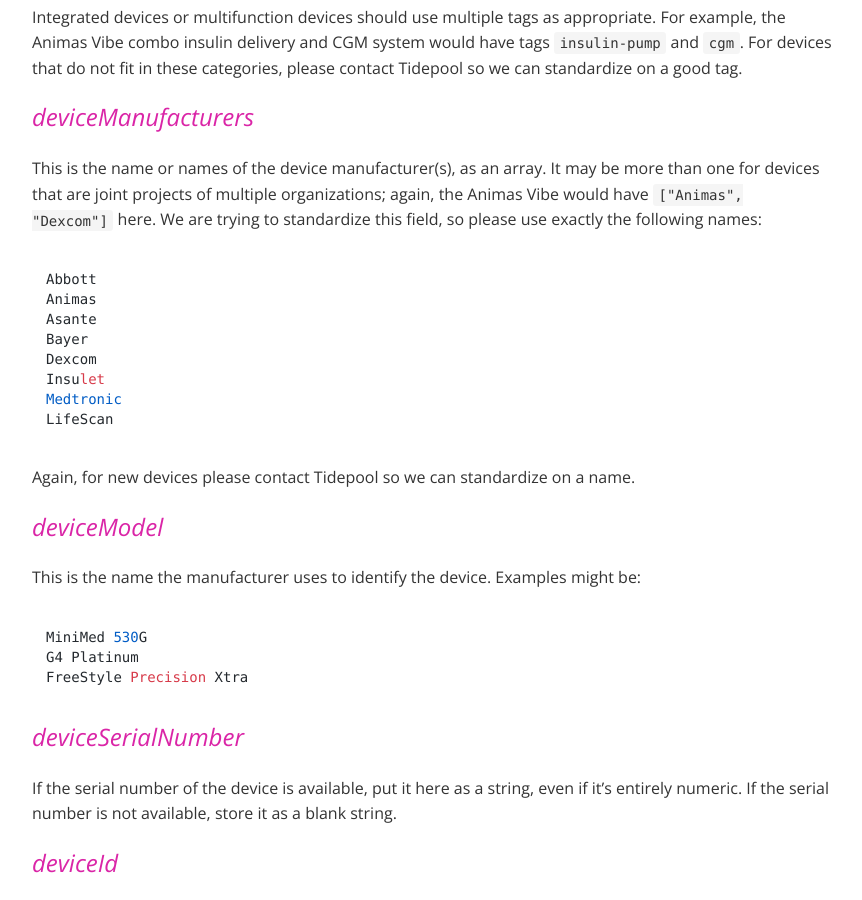
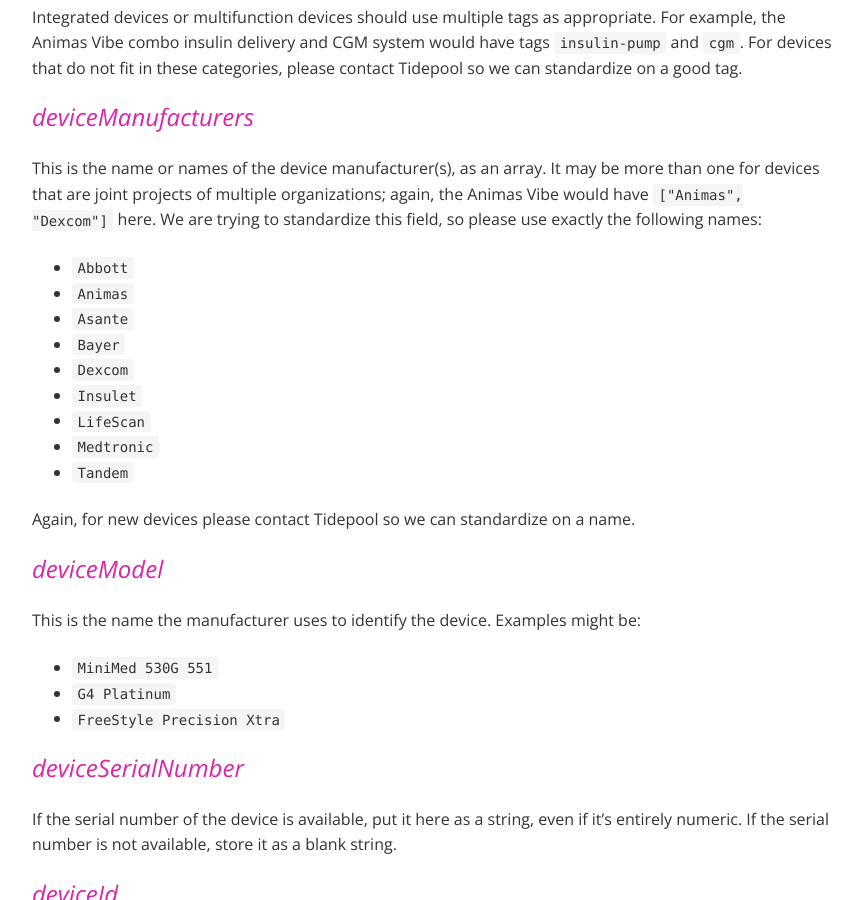
Before and after one commit to tidepool-org/tidepool-org.github.io, a Jekyll site: the page built from _docs/data-model/v1/upload.md, in a window 1280 px wide and 900 px high, scrolled down 2288 px. Shown: the whole window, without its empty margins (208-1070 px from the left). Built offline with Jekyll 4.4.1, drawn with Linux system fonts in a browser that asks for light colours; nearby versions of some CDN libraries.

Commit message:
fix formatting and add Tandem to deviceManufacturers

````diff
--- a/_docs/data-model/v1/upload.md
+++ b/_docs/data-model/v1/upload.md
@@ -80,16 +80,16 @@ Integrated devices or multifunction devices should use multiple tags as appropri
 
 This is the name or names of the device manufacturer(s), as an array. It may be more than one for devices that are joint projects of multiple organizations; again, the Animas Vibe would have `["Animas", "Dexcom"]` here. We are trying to standardize this field, so please use exactly the following names:
 
-```
-Abbott
-Animas
-Asante
-Bayer
-Dexcom
-Insulet
-Medtronic
-LifeScan
-```
+
+* `Abbott`
+* `Animas`
+* `Asante`
+* `Bayer`
+* `Dexcom`
+* `Insulet`
+* `LifeScan`
+* `Medtronic`
+* `Tandem`
 
 Again, for new devices please contact Tidepool so we can standardize on a name.
 
@@ -97,11 +97,10 @@ Again, for new devices please contact Tidepool so we can standardize on a name.
 
 This is the name the manufacturer uses to identify the device. Examples might be:
 
-```
-MiniMed 530G
-G4 Platinum
-FreeStyle Precision Xtra
-```
+
+* `MiniMed 530G 551`
+* `G4 Platinum`
+* `FreeStyle Precision Xtra`
 
 ### deviceSerialNumber
 
````
